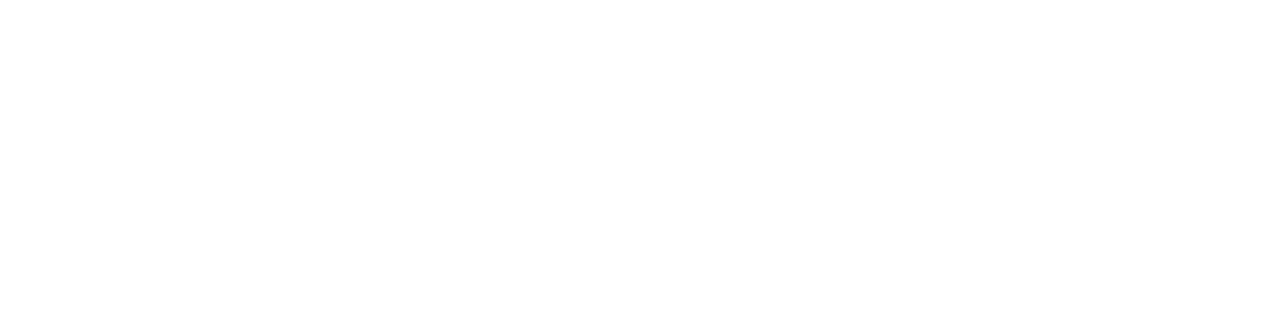
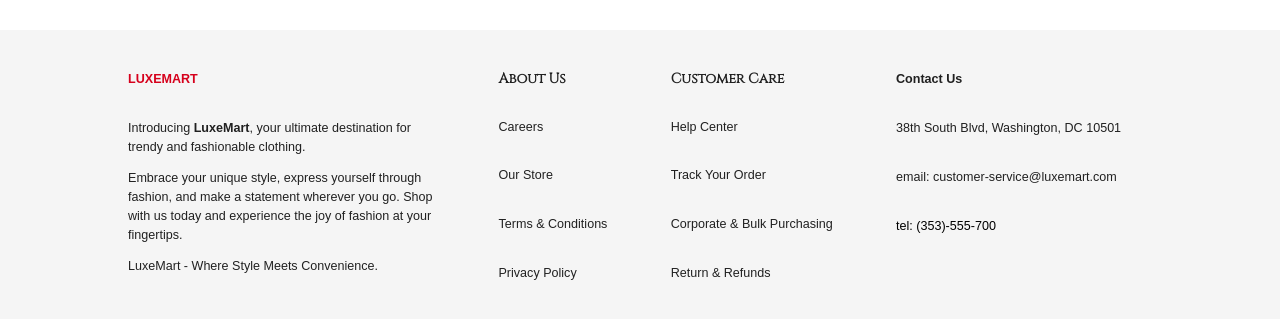
Before and after one commit to Alex-Rubanov/ecommerce-app, a React (Create React App) app in the folder client/: page / in a window 1280 px wide. Shown: the part 1061-1380 px from the top of the page. Before the commit the page ends 1091 px from the top, so only its background shows below. Built offline with nearby package versions, Linux system fonts and the light colour scheme; no server answers; a web font is replaced by a local one.

Commit message:
added Footer component for Home layout with some dummy text

```diff
--- a/client/src/App.js
+++ b/client/src/App.js
@@ -16,6 +16,8 @@
 
   return null
 }
+
+const condition = false
 
 const App = () => {
   return (
--- /dev/null
+++ b/client/src/scenes/home/Footer.jsx
@@ -0,0 +1,91 @@
+import { useTheme } from '@mui/material'
+import { Box, Typography } from '@mui/material'
+import { shades } from '../../theme'
+
+const Footer = () => {
+  const {
+    palette: { neutral }
+  } = useTheme()
+
+  return (
+    <Box mt='70px' p='40px 0' backgroundColor={neutral.light}>
+      <Box
+        width='80%'
+        margin='auto'
+        display='flex'
+        justifyContent='space-between'
+        flexWrap='wrap'
+        rowGap='30px'
+        columnGap='clamp(20px, 30px,  40px)'
+      >
+        <Box width='clamp(20%, 30%,  40%)'>
+          <Typography
+            vairant='h4'
+            fontWeight='bold'
+            mb='30px'
+            color={shades.secondary[500]}
+          >
+            LUXEMART
+          </Typography>
+          <div>
+            <p>
+              Introducing <b>LuxeMart</b>, your ultimate destination for trendy
+              and fashionable clothing.
+            </p>
+            <p>
+              Embrace your unique style, express yourself through fashion, and
+              make a statement wherever you go. Shop with us today and
+              experience the joy of fashion at your fingertips.
+            </p>
+            <p>LuxeMart - Where Style Meets Convenience.</p>
+          </div>
+        </Box>
+
+        <Box>
+          <Typography variant='h4' fontWeight='bold' mb='30px'>
+            About Us
+          </Typography>
+          <Typography mb='30px'>Careers</Typography>
+          <Typography mb='30px'>Our Store</Typography>
+          <Typography mb='30px'>Terms & Conditions</Typography>
+          <Typography mb='30px'>Privacy Policy</Typography>
+        </Box>
+
+        <Box>
+          <Typography variant='h4' fontWeight='bold' mb='30px'>
+            Customer Care
+          </Typography>
+          <Typography mb='30px'>Help Center</Typography>
+          <Typography mb='30px'>Track Your Order</Typography>
+          <Typography mb='30px'>Corporate & Bulk Purchasing</Typography>
+          <Typography mb='30px'>Return & Refunds</Typography>
+        </Box>
+
+        <Box width='clamp(20%, 25%,  30%)'>
+          <Typography vairant='h4' fontWeight='bold' mb='30px'>
+            Contact Us
+          </Typography>
+          <Typography mb='30px'>
+            38th South Blvd, Washington, DC 10501
+          </Typography>
+          <Typography mb='30px'>
+            email: customer-service@luxemart.com
+          </Typography>
+          <Typography mb='30px'>
+            <a
+              href='tel:353-555-700'
+              style={{
+                textDecoration: 'none',
+                color: shades.primary[700]
+              }}
+            >
+              tel: (353)-555-700
+            </a>
+          </Typography>
+        </Box>
+      </Box>
+    </Box>
+  )
+}
+
+export default Footer
--- a/client/src/scenes/home/Home.jsx
+++ b/client/src/scenes/home/Home.jsx
@@ -1,3 +1,4 @@
+import Footer from './Footer'
 import MainCarousel from './MainCarousel'
 import ShoppingList from './ShoppingList'
 
@@ -6,6 +7,7 @@
     <div className='home'>
       <MainCarousel />
       <ShoppingList />
+      <Footer />
     </div>
   )
 }
```
